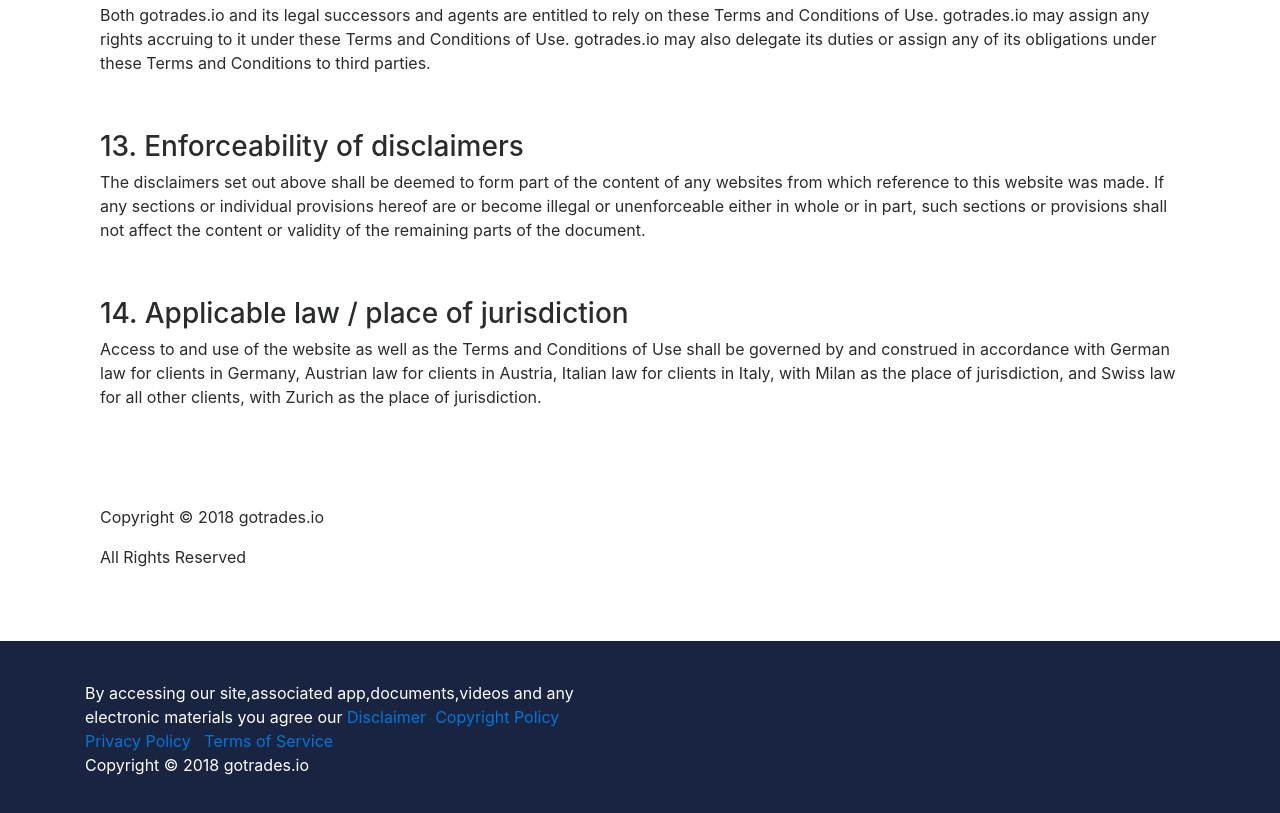
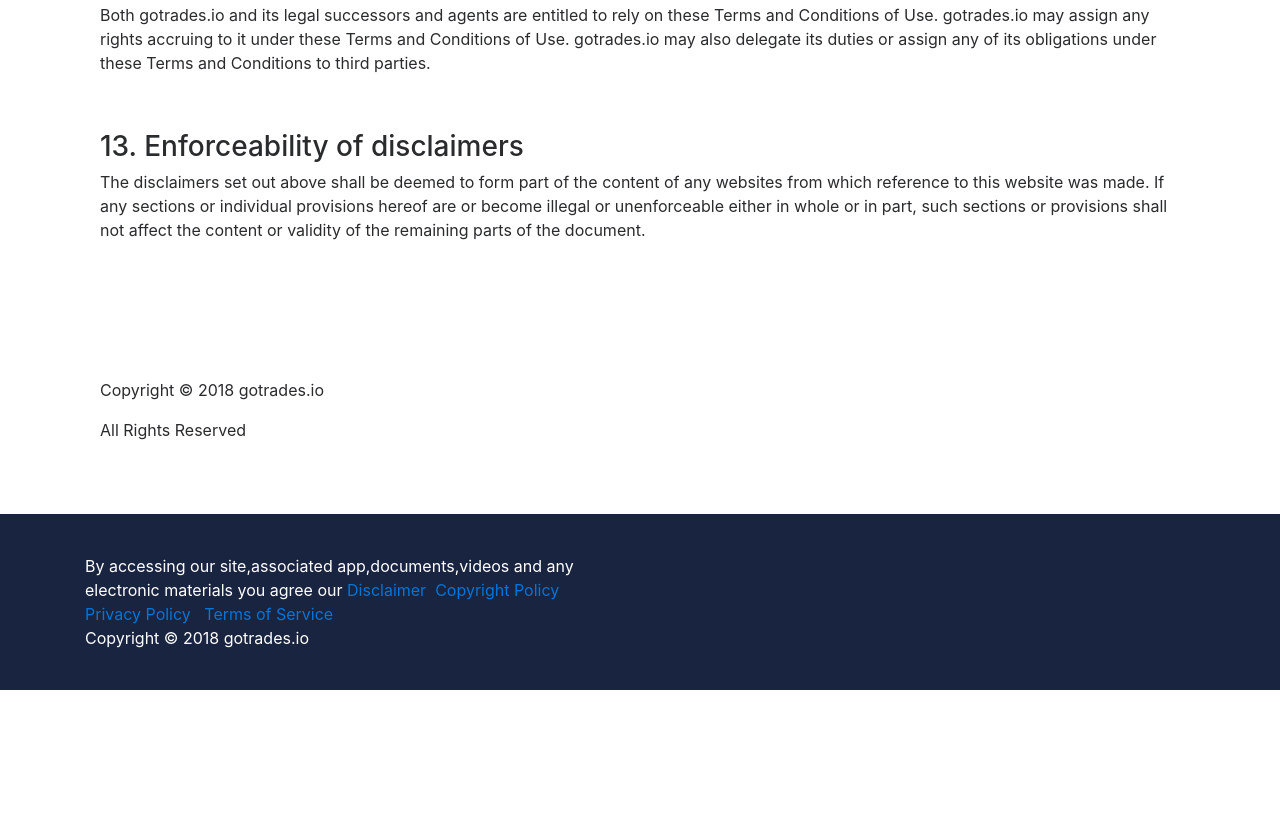
Before and after one commit to RajDkJangam/theAtlas, a plain HTML site: page Legal_TermsOfService.html in a window 1280 px wide. Shown: the part 3675-4488 px from the top of the page. After the commit the page ends 4365 px from the top, so only its background shows below. Drawn offline with Linux system fonts and the light colour scheme.

Commit message:
Removed applicable law and judistriction

```diff
--- a/Legal_TermsOfService.html
+++ b/Legal_TermsOfService.html
@@ -85,8 +85,6 @@
 					<h3 class="base">13. Enforceability of disclaimers</h3>
 					<p class="base">The disclaimers set out above shall be deemed to form part of the content of any websites from which reference to this website was made. If any sections or individual provisions hereof are or become illegal or unenforceable either in whole or in part, such sections or provisions shall not affect the content or validity of the remaining parts of the document.</p>
 					<p class="base">&nbsp;</p>
-					<h3 class="base">14. Applicable law / place of jurisdiction</h3>
-					<p class="base">Access to and use of the website as well as the Terms and Conditions of Use shall be governed by and construed in accordance with German law for clients in Germany, Austrian law for clients in Austria, Italian law for clients in Italy, with Milan as the place of jurisdiction, and Swiss law for all other clients, with Zurich as the place of jurisdiction.</p>
 					<p class="base">&nbsp;</p>
 					<p>&nbsp;</p>
 					<p>Copyright © 2018 gotrades.io</p>
```
